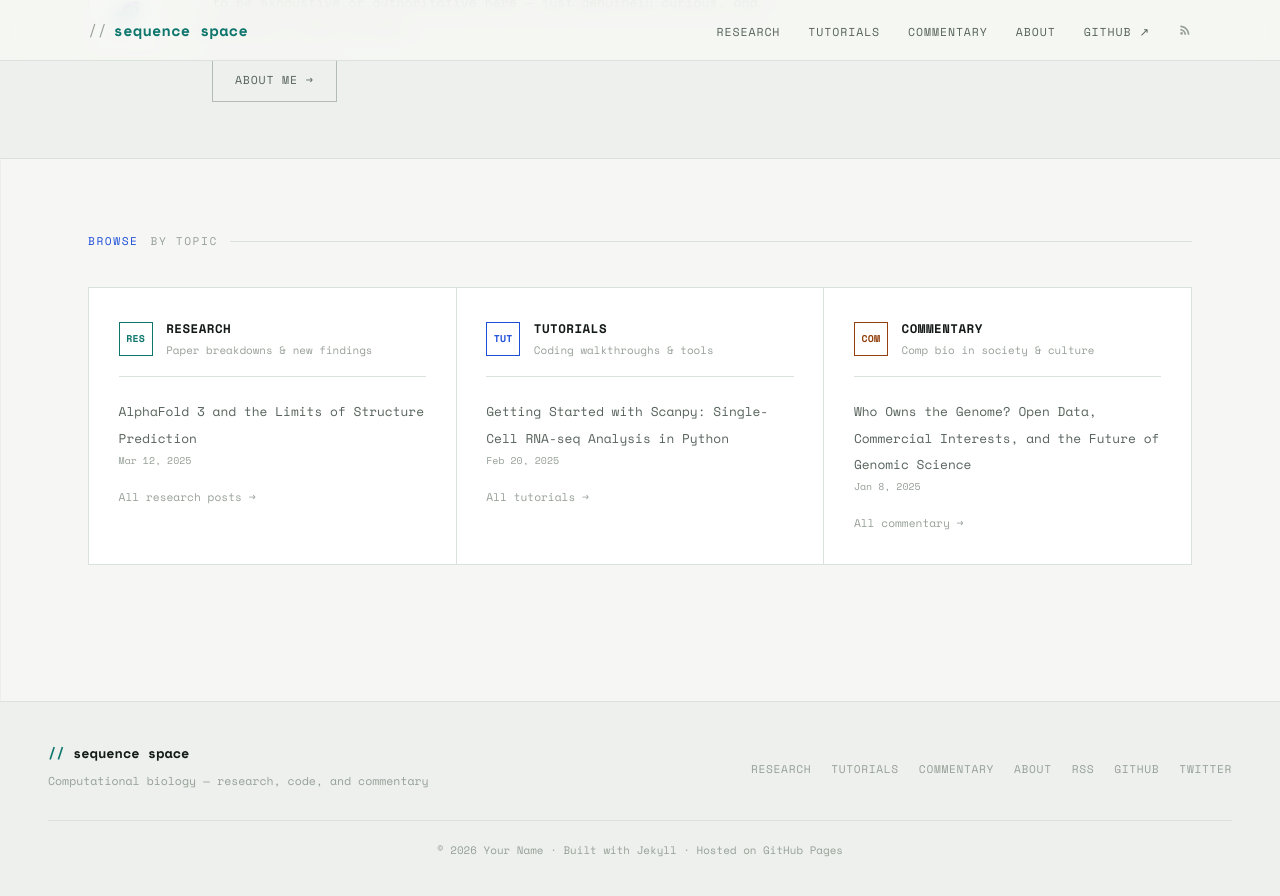
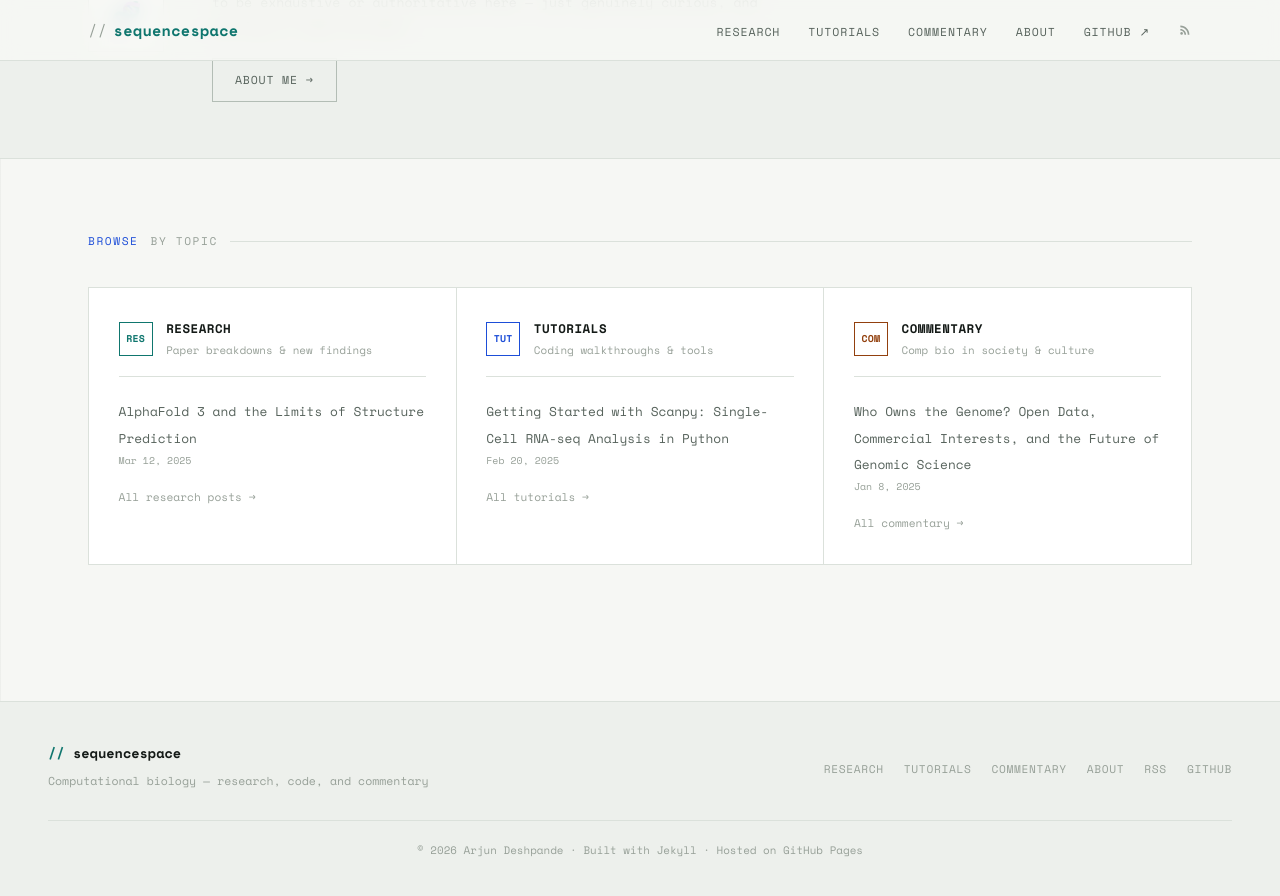
Before and after one commit to arjundeshx/sequencespace, a Jekyll site: the page built from index.html, in a window 1280 px wide and 900 px high, scrolled down 1778 px. Shown: the top 896 px of the window. Built offline with Jekyll 4.4.1, drawn with Linux system fonts in a browser that asks for light colours; the list of posts is cut into pages by our own code.

Commit message:
Update _config.yml

```diff
--- a/_config.yml
+++ b/_config.yml
@@ -1,14 +1,14 @@
-title: "Sequence Space"
+title: "SequenceSpace"
 tagline: "Computational biology — research, code, and commentary"
 description: "A semi-technical blog covering new research in computational biology, coding tutorials, and commentary on comp bio in society."
 author:
-  name: "Your Name"
+  name: "Arjun Deshpande"
   email: "you@example.com"
-  twitter: "yourhandle"
-  github: "yourgithub"
+  instagram: "arjun645728"
+  github: "arjundeshx"
 
-baseurl: ""  # Set to "/repo-name" if hosting at username.github.io/repo-name
-url: "https://yourusername.github.io"
+baseurl: "/sequencespace"  # Set to "/repo-name" if hosting at username.github.io/repo-name
+url: "https://arjundeshx.github.io"
 
 # Build
 markdown: kramdown
```
